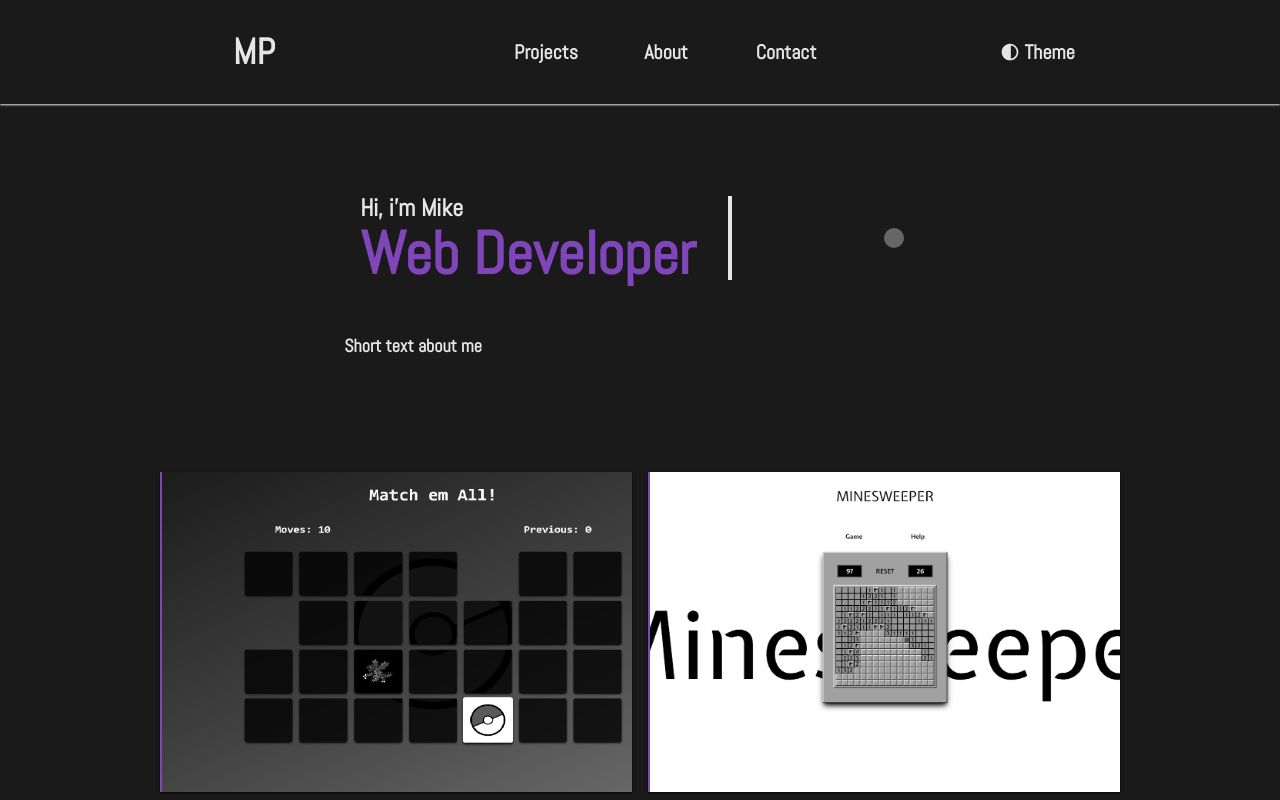
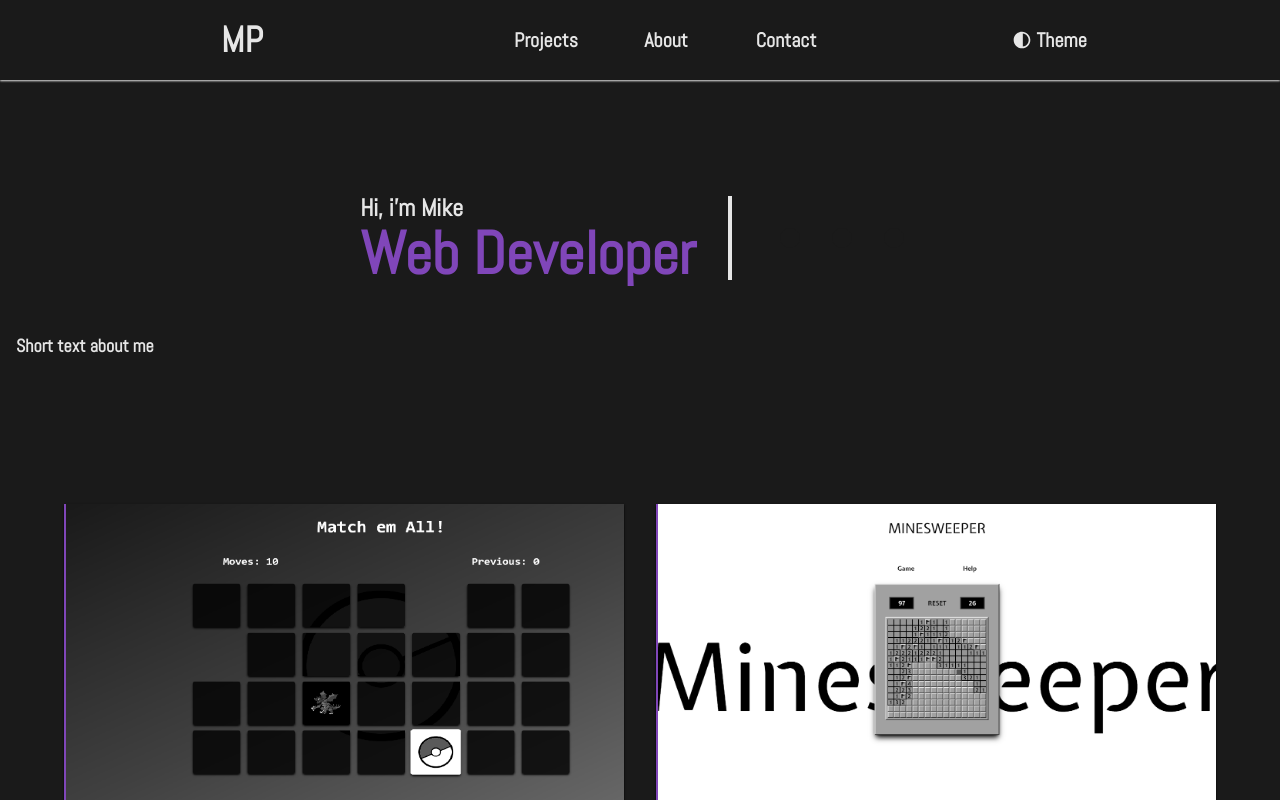
Before and after one commit to michalpaprocki/portfolio, a Next.js app: page / in a window 1280 px wide. Shown: the top 800 px of the page. Built offline with nearby package versions, Linux system fonts and the light colour scheme.

Commit message:
implemented a hamburger menu

```diff
--- a/app/components/Footer.tsx
+++ b/app/components/Footer.tsx
@@ -3,7 +3,7 @@ import { TbCopyrightOff } from "react-icons/tb";
 const Footer = () => {
   return (
     <>
-      <footer className="h-[10rem] bg-black flex flex-col justify-center items-center">
+      <footer className="h-[10rem] bg-black flex justify-center">
         <div className="w-[80%] text-light-color p-8 flex justify-center items-center whitespace-pre-wrap">
           <span>MP </span>
           <TbCopyrightOff /> <span> 2023</span>
--- a/app/components/Header.tsx
+++ b/app/components/Header.tsx
@@ -1,14 +1,13 @@
-"use client";
+
 import Link from "next/link";
-import DayAndNight from "./DayAndNight";
-import Tile from "./UI/Tile";
 import Logo from "./UI/Logo";
+import Burger from "./UI/Burger";
 
 const Header = () => {
   return (
     <nav
       id="navbar"
-      className="fixed shadow-sm shadow-dark-color dark:shadow-light-color bg-light-color dark:bg-dark-color flex justify-evenly min-w-full items-center p-6 max-h-fit text-xl z-50"
+      className="h-[var(--headerH)] justify-around fixed shadow-sm shadow-dark-color dark:shadow-light-color bg-light-color dark:bg-dark-color flex md:justify-evenly w-full items-center text-xl z-50"
     >
       <ul className="flex items-center">
         <li className="p-1">
@@ -17,22 +16,7 @@ const Header = () => {
           </Link>
         </li>
       </ul>
-      <ul className="flex">
-        <li className="p-1">
-          <Tile text="Projects" />
-        </li>
-        <li className="p-1">
-          <Tile text="About" />
-        </li>
-        <li className="p-1">
-          <Tile text="Contact" />
-        </li>
-      </ul>
-      <ul>
-        <li className="p-1">
-          <DayAndNight />
-        </li>
-      </ul>
+     <Burger />
     </nav>
   );
 };
--- a/app/components/Hero.tsx
+++ b/app/components/Hero.tsx
@@ -11,7 +11,7 @@ const Hero = () => {
                 Web Developer
               </h1>
             </div>
-            <div className="border-solid border-l-4 border-dark-color dark:border-light-color p-8 flex">
+            <div className="hidden md:flex border-solid border-l-4 border-dark-color dark:border-light-color p-8">
               <span className="p-2 mx-4 rounded-full block  h-5 w-5 transition-all duration-500 animate-light_toggle1 dark:animate-dark_toggle1 "></span>
               <span className="p-2 mx-4 rounded-full block  h-5 w-5 transition-all duration-500 animate-light_toggle2 dark:animate-dark_toggle2 "></span>
               <span className="p-2 mx-4 rounded-full block  h-5 w-5 transition-all duration-500 animate-light_toggle3 dark:animate-dark_toggle3 "></span>
--- /dev/null
+++ b/app/components/UI/Burger.tsx
@@ -0,0 +1,88 @@
+"use client";
+import Tile from "./Tile";
+import DayAndNight from "../DayAndNight";
+import { useState } from "react";
+const Burger = () => {
+  const [isOpen, setOpen] = useState(false);
+  return (
+    <>
+      <ul className="md:flex hidden">
+        <li className="p-1 md:h-auto h-[5rem]">
+          <Tile text="Projects" />
+        </li>
+        <li className="p-1 md:h-auto h-[5rem]">
+          <Tile text="About" />
+        </li>
+        <li className="p-1 md:h-auto h-[5rem]">
+          <Tile text="Contact" />
+        </li>
+      </ul>
+      <ul className="hidden md:block">
+        <li className="p-1">
+          <DayAndNight />
+        </li>
+      </ul>
+      <div
+        onClick={(e) => {
+          setOpen(!isOpen);
+          if (!isOpen) {
+            e.currentTarget.children[0].classList.remove(
+              "animate-normalize_upper_burger"
+            );
+            e.currentTarget.children[0].classList.add("animate-burger_up");
+            e.currentTarget.children[1].classList.remove(
+              "animate-normalize_mid_burger"
+            );
+            e.currentTarget.children[1].classList.add("animate-burger_mid");
+            e.currentTarget.children[2].classList.remove(
+              "animate-normalize_lower_burger"
+            );
+            e.currentTarget.children[2].classList.add("animate-burger_down");
+          } else {
+            e.currentTarget.children[0].classList.remove("animate-burger_up");
+            e.currentTarget.children[0].classList.add(
+              "animate-normalize_upper_burger"
+            );
+            e.currentTarget.children[1].classList.remove("animate-burger_mid");
+            e.currentTarget.children[1].classList.add(
+              "animate-normalize_mid_burger"
+            );
+            e.currentTarget.children[2].classList.remove("animate-burger_down");
+            e.currentTarget.children[2].classList.add(
+              "animate-normalize_lower_burger"
+            );
+          }
+        }}
+        className="md:hidden"
+      >
+        <span className="border-b-4 border-solid border-[var(--dark)] dark:border-[var(--light)] h-[1rem] w-[3rem] block group-hover:animate-burger_up transition-all 200ms ease-in "></span>
+        <span className="border-b-4 border-solid border-[var(--dark)] dark:border-[var(--light)] h-[1rem] w-[3rem] block group-hover:animate-burger_mid transition-all 200ms ease-in"></span>
+        <span className="border-b-4 border-solid border-[var(--dark)] dark:border-[var(--light)] h-[1rem] w-[3rem] block group-hover:animate-burger_down transition-all 200ms ease-in"></span>
+      </div>
+      {isOpen ? (
+        <>
+          <div className="md:hidden absolute top-0 min-h-[calc(100lvh-var(--headerH))] bg-gradient-to-br dark:from-violet-a80 dark:to-violet-dark-a80 from-violet-a80 to-violet-dark-a80 translate-y-[var(--headerH)] w-full backdrop-blur-sm">
+            <ul className="min-h-[calc(100dvh-var(--headerH))] flex flex-col items-center justify-evenly">
+              <li className="p-1 dark:bg-inherit bg-light-color">
+                <DayAndNight />
+              </li>
+              <li className="p-1 dark:bg-inherit bg-light-color">
+                <Tile text="Projects" />
+              </li>
+              <li className="p-1 dark:bg-inherit bg-light-color">
+                <Tile text="About" />
+              </li>
+              <li className="p-1 dark:bg-inherit bg-light-color">
+                <Tile text="Contact" />
+              </li>
+            </ul>
+          </div>
+        </>
+      ) : (
+        <></>
+      )}
+    </>
+  );
+};
+
+export default Burger;
--- a/app/components/UI/Logo.tsx
+++ b/app/components/UI/Logo.tsx
@@ -15,7 +15,7 @@ const Logo = ({ text, fn }: Props) => {
         {text}
       </span>
     ) : (
-      <span className="text-4xl overflow-clip select-none font-black p-1 h-12 w-[10.5rem] flex items-center justify-center whitespace-pre-wrap hover:bg-violet-dark hover:text-light-color dark:hover:bg-violet dark:hover:text-light-color hover:shadow-link-violet-dark dark:hover:shadow-violet after:h-20 after:w-1 after:bg-light-color after:shadow-link-dark-fat after:hover:animate-logo_slide after:invisible after:dark:bg-dark-color after:hover:visible after:dark:shadow-link-light-fat after:blur-sm transition-all">
+      <span className="text-4xl justify-center overflow-clip select-none font-black p-1 h-12 w-[10.5rem] flex items-center whitespace-pre-wrap hover:bg-violet-dark hover:text-light-color dark:hover:bg-violet dark:hover:text-light-color hover:shadow-link-violet-dark dark:hover:shadow-violet after:h-20 after:w-1 after:bg-light-color after:shadow-link-dark-fat after:hover:animate-logo_slide after:invisible after:dark:bg-dark-color after:hover:visible after:dark:shadow-link-light-fat after:blur-sm transition-all">
         {text}
       </span>
     )}
--- a/app/globals.css
+++ b/app/globals.css
@@ -5,10 +5,16 @@
   --dark: hsl(0, 0%, 10%);
   --light: hsl(0, 0%, 90%);
   --violet: hsl(270, 45%, 50%);
+  --violet-a40: hsla(270, 45%, 50%, 0.4);
+  --violet-a80: hsla(270, 45%, 50%, 0.8);
   --violet-dark: hsl(271, 100%, 25%);
-  --memory: url('/images/memory.png')
+  --violet-dark-a40: hsla(271, 100%, 25%, 0.4);
+  --violet-dark-a80: hsla(271, 100%, 25%, 0.8);
+  --memory: url('/images/memory.png');
+  --headerH: 5rem;
 }
 body {
+  min-width: 400px;
   box-sizing: border-box;
   padding: 0rem;
   margin: 0rem;
--- a/app/page.tsx
+++ b/app/page.tsx
@@ -5,13 +5,13 @@ import GridItem from "./components/UI/GridItem";
 export default function Home() {
   return (
     <>
-      <main className="min-h-[calc(100dvh-10rem)] bg-light-color text-dark-color dark:bg-dark-color dark:text-light-color items-center flex flex-col">
+      <main className="min-h-[calc(100dvh-10rem)] bg-light-color text-dark-color dark:bg-dark-color dark:text-light-color items-center pb-12">
         <Header />
         <Hero />
-        <section className="p-8 mt-16 grid gap-4 md:grid-cols-2 grid-cols-1 items-center md:w-[80%] w-[90%]">
-          <GridItem title="Memory Game" image="memory.png" />
-          <GridItem title="Minesweeper Game" image="minesweeper.png" />
-          <GridItem title="Blogging Site" image="blogga.png"/>
+        <section className="md:p-16 p-8 mt-16 grid md:gap-8 gap-4 md:grid-cols-2 grid-cols-1 items-center ">
+          <GridItem title="Memory Game" image="memory.png" linkApp="https://match-game-olive.vercel.app" linkCode="https://github.com/str4ng3love/match-game"/>
+          <GridItem title="Minesweeper Game" image="minesweeper.png" linkApp="https://minesweeper-neon-rho.vercel.app" linkCode="https://github.com/str4ng3love/minesweeper"/>
+          <GridItem title="Blogging Site" image="blogga.png" linkApp="https://blogga-v17g.onrender.com" linkCode="https://github.com/str4ng3love/blogga"/>
 
         </section>
       </main>
--- a/tailwind.config.js
+++ b/tailwind.config.js
@@ -18,8 +18,12 @@ module.exports = {
       colors: {
         "dark-color": "var(--dark)",
         "light-color": "var(--light)",
-          violet: "var(--violet)",
+        "violet": "var(--violet)",
         "violet-dark": "var(--violet-dark)",
+        "violet-a40": "var(--violet-a40)",
+        "violet-dark-a40": "var(--violet-dark-a40)",
+        "violet-a80": "var(--violet-a80)",
+        "violet-dark-a80": "var(--violet-dark-a80)",
       },
       boxShadow: {
         "link-light-fat": "0rem 0rem 2rem 2px var(--dark)",
@@ -86,6 +90,55 @@ module.exports = {
             backgroundColor: "var(--light)",
           },
         },
+        upperBurger: {
+          "0%": {
+            transform: "translate(0rem, 0rem) rotate(0deg)",
+          },
+          "100%": {
+            transform: "translate(0rem, 1rem) rotate(45deg)",
+          },
+        },
+        lowerBurger: {
+          "0%": {
+            transform: "translate(0rem, 0rem) rotate(0deg)",
+          },
+          "100%": {
+            transform: "translate(-0.5rem, -1rem) rotate(-45deg)",
+          },
+        },
+        medBurger: {
+          "0%": {
+            width: "3rem",
+          },
+          "100%": {
+            width: "0rem",
+          },
+        },
+        normalizeUpperBurger: {
+          "0%": {
+            transform: "translate(0rem, 1rem) rotate(45deg)",
+          },
+          "100%": {
+            transform: "translate(0rem, 0rem) rotate(0deg)",
+          },
+        },
+
+        normalizeLowerBurger: {
+          "0%": {
+            transform: "translate(-0.5rem, -1rem) rotate(-45deg)",
+          },
+          "100%": {
+            transform: "translate(0rem, 0rem) rotate(0deg)",
+          },
+        },
+        normalizeMidBurger: {
+          "0%": {
+            width: "0rem",
+          },
+          "100%": {
+            width: "3rem",
+          },
+        },
       },
       animation: {
         slide: "slide 1s cubic-bezier(.98,.12,.12,.98) infinite",
@@ -96,6 +149,12 @@ module.exports = {
         dark_toggle1: "dark_toggle1 3s ease-out infinite",
         dark_toggle2: "dark_toggle2 3s ease-out infinite",
         dark_toggle3: "dark_toggle3 3s ease-out infinite",
+        burger_up: "upperBurger ease-in 200ms forwards",
+        burger_down: "lowerBurger ease-in 200ms forwards",
+        burger_mid: "medBurger ease-in 200ms forwards",
+        normalize_upper_burger: "normalizeUpperBurger ease-out 200ms forwards",
+        normalize_lower_burger: "normalizeLowerBurger ease-out 200ms forwards",
+        normalize_mid_burger: "normalizeMidBurger ease-out 200ms forwards",
       },
     },
   },
```
Also changed, not shown: app/components/UI/GridItem.tsx (+5 -3 lines), app/components/UI/Tile.tsx (+9 -8 lines). Lines whose indentation alone changed are shown as unchanged.
